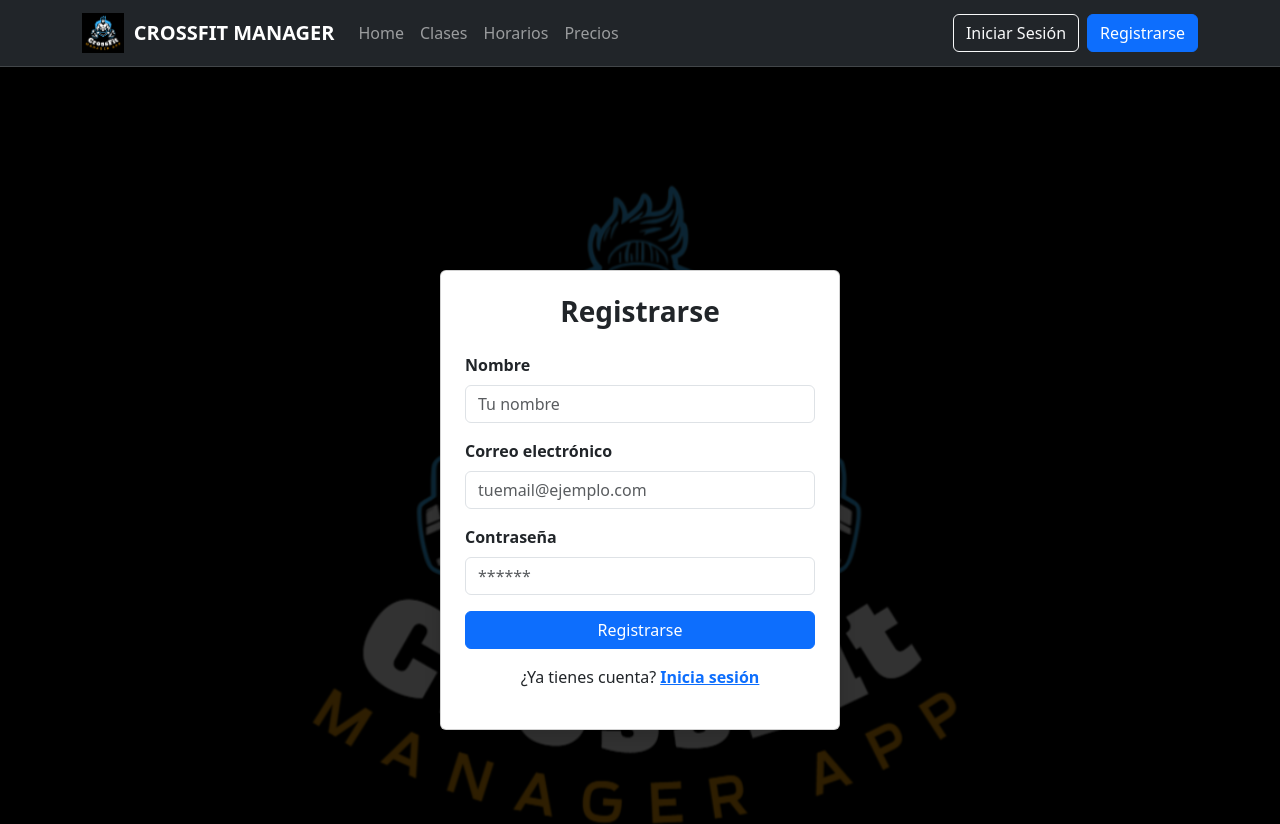
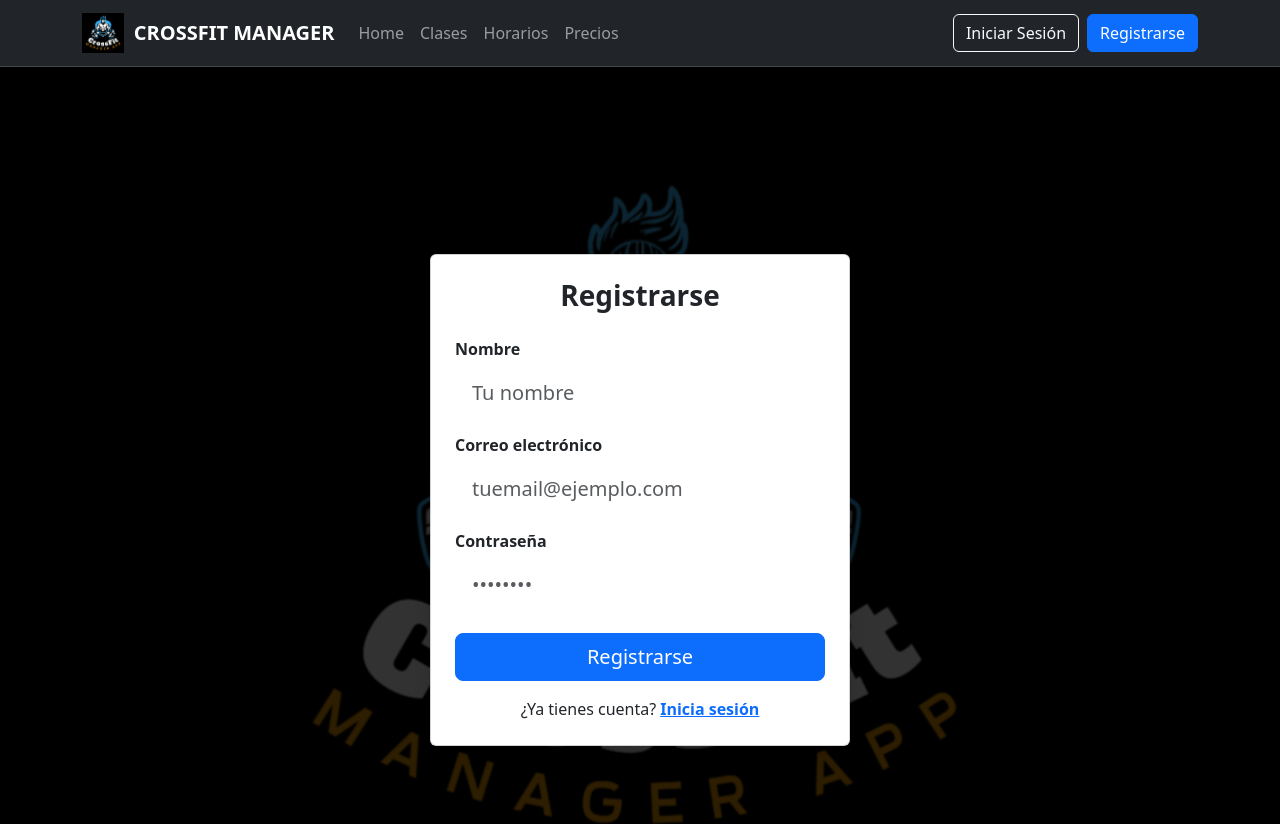
Before and after one commit to Jorgedelaluna/Trabajo-TFG-DAM, a React (Create React App) app in the folder frontend/: page /registro in a window 1280 px wide. Shown: the top 824 px of the page. Built offline with nearby package versions, Linux system fonts and the light colour scheme; no server answers.

Commit message:
estilo final

```diff
--- a/frontend/src/auth/LoginPage.jsx
+++ b/frontend/src/auth/LoginPage.jsx
@@ -1,14 +1,6 @@
 /**
  * ============================================================
- *  PÃ�GINA DE LOGIN: LoginPage.jsx
- *
- *  PÃ¡gina pÃºblica donde el usuario introduce sus credenciales.
- *  Funcionalidades:
- *    - Enviar email y contraseÃ±a al backend
- *    - Validar respuesta y guardar token + usuario en AuthContext
- *    - Redirigir al dashboard correspondiente segÃºn el rol
- *
- *  Forma parte del flujo de autenticaciÃ³n general.
+ *  PÁGINA DE LOGIN: LoginPage.jsx
  * ============================================================
  */
 
@@ -21,56 +13,34 @@ export default function LoginPage() {
   const navigate = useNavigate();
   const { login } = useAuth();
 
-  // Estado del formulario
   const [form, setForm] = useState({ email: "", password: "" });
+  const [error, setError] = useState("");
+  const [cargandoLogin, setCargandoLogin] = useState(false);
 
-  // Estado para mostrar errores al usuario
-  const [error, setError] = useState("");
-
-  /**
-   * ============================================================
-   *  Actualizar campos del formulario
-   * ============================================================
-   */
   const handleChange = (e) => {
-    setForm(prev => ({ ...prev, [e.target.name]: e.target.value }));
+    setForm((prev) => ({ ...prev, [e.target.name]: e.target.value }));
   };
 
-  /**
-   * ============================================================
-   *  Enviar formulario de login
-   * ============================================================
-   */
   const handleSubmit = async (e) => {
     e.preventDefault();
     setError("");
+    setCargandoLogin(true);
 
     try {
       const res = await fetch(`${API_URL}/usuarios/login`, {
         method: "POST",
         headers: { "Content-Type": "application/json" },
-        body: JSON.stringify(form)
+        body: JSON.stringify(form),
       });
 
       if (!res.ok) {
-        // No mostramos mensajes sensibles del backend
         setError("Credenciales incorrectas");
         return;
       }
 
       const data = await res.json();
-      console.log("DATA LOGIN:", data);
+      login(data.token, data.usuario);
 
-      // Guardamos token y usuario en el contexto
-      login(data.token, data.usuario);
-      console.log("TOKEN GUARDADO:", data.token);
-
-      /**
-       * ============================================================
-       * Redirigir segÃºn el rol del usuario
-       * - Se redirige al usuario a su dashboard correspondiente
-       * ============================================================
-       */
       if (data.usuario.rol === "ADMIN") {
         navigate("/admin/dashboard");
       } else if (data.usuario.rol === "COACH") {
@@ -78,72 +48,84 @@ export default function LoginPage() {
       } else {
         navigate("/user/dashboard");
       }
-
     } catch (err) {
       setError("No se pudo conectar con el servidor");
+    } finally {
+      setCargandoLogin(false);
     }
   };
 
-  /**
-   * ============================================================
-   *  RENDER PRINCIPAL
-   * ============================================================
-   */
   return (
     <section className="auth-section d-flex justify-content-center align-items-center">
-      <div className="card auth-card shadow p-4">
-
-        {/* TÃ­tulo */}
+      <div className="card auth-card shadow p-4 login-card-glass">
         <h3 className="text-center mb-4 fw-bold">Iniciar sesión</h3>
 
-        {/* Formulario */}
-        <form onSubmit={handleSubmit}>
+        <form
+          onSubmit={handleSubmit}
+          className="login-form"
+          aria-busy={cargandoLogin}
+        >
           <div className="mb-3">
-
-            {/* Email */}
             <label className="form-label fw-semibold">Correo electrónico</label>
             <input
               type="email"
               name="email"
-              className="form-control form-control-lg"
+              className="form-control form-control-lg login-input"
               placeholder="tuemail@ejemplo.com"
               value={form.email}
               onChange={handleChange}
               required
+              disabled={cargandoLogin}
             />
           </div>
 
-          {/* ContraseÃ±a */}
           <div className="mb-3">
             <label className="form-label fw-semibold">Contraseña</label>
             <input
               type="password"
               name="password"
-              className="form-control form-control-lg"
-              placeholder="******"
+              className="form-control form-control-lg login-input"
+              placeholder="••••••••"
               value={form.password}
               onChange={handleChange}
               required
+              disabled={cargandoLogin}
             />
           </div>
 
-          {/* Boton entrar */}
-          <button type="submit" className="btn btn-primary btn-lg w-100 mt-2">
-            Entrar
+          <button
+            type="submit"
+            className="btn btn-primary btn-lg w-100 mt-2 login-submit-btn"
+            disabled={cargandoLogin}
+            aria-busy={cargandoLogin}
+          >
+            {cargandoLogin ? "Cargando login..." : "Entrar"}
           </button>
+
+          {cargandoLogin && (
+            <div
+              className="login-loading-message mt-3"
+              role="status"
+              aria-live="polite"
+            >
+              <span className="login-loading-spinner" aria-hidden="true"></span>
+              <span>Estamos iniciando tu sesión. Puede tardar unos segundos.</span>
+            </div>
+          )}
         </form>
 
-        {/* Mensaje de error */}
-        {error && <div className="alert alert-danger mt-3">{error}</div>}
+        {error && (
+          <div className="alert alert-danger mt-3 login-error-alert">
+            {error}
+          </div>
+        )}
 
-        {/* Enlace a registro */}
-        <p className="text-center mt-3">
+        <p className="text-center mt-3 mb-0">
           ¿No tienes cuenta?
           <Link to="/registro" className="fw-bold ms-1 text-primary">
             Regístrate
           </Link>
         </p>
-
       </div>
     </section>
   );
--- a/frontend/src/auth/RegistroPage.jsx
+++ b/frontend/src/auth/RegistroPage.jsx
@@ -1,17 +1,6 @@
 /**
  * ============================================================
- *  PáGINA DE REGISTRO: RegistroPage.jsx
- *
- *  PÃ¡gina pÃºblica donde un nuevo usuario puede crear su cuenta.
- *
- *  Funcionalidades:
- *    - Enviar datos del formulario al backend
- *    - Validar respuesta y mostrar mensajes de error/Ã©xito
- *    - Redirigir automÃ¡ticamente al login tras registrarse
- *
- *  Nota:
- *    - No se realiza login automÃ¡tico para mantener seguridad
- *      y claridad en el flujo de autenticaciÃ³n.
+ *  PÁGINA DE REGISTRO: RegistroPage.jsx
  * ============================================================
  */
 
@@ -21,41 +10,28 @@ import { useAuth } from "../auth/AuthContext";
 import API_URL from "../api/api";
 
 export default function RegistroPage() {
-
     const navigate = useNavigate();
     const { login } = useAuth();
 
-    // Estado del formulario
     const [form, setForm] = useState({
         nombre: "",
         email: "",
         password: ""
     });
 
-    // Estados de feedback
     const [error, setError] = useState("");
     const [success, setSuccess] = useState("");
+    const [cargandoRegistro, setCargandoRegistro] = useState(false);
 
-    /**
-     * ============================================================
-     * ACTUALIZAR FORMULARIO
-     * - Actualizar campos del formulario
-     * ============================================================
-     */
     const handleChange = (e) => {
         setForm(prev => ({ ...prev, [e.target.name]: e.target.value }));
     };
 
-    /**
-     * ============================================================
-     * ENVIAR FORMALARIO REGISTRO
-     * - Enviar formulario de registro
-     * ============================================================
-     */
     const handleSubmit = async (e) => {
         e.preventDefault();
         setError("");
         setSuccess("");
+        setCargandoRegistro(true);
 
         try {
             const res = await fetch(`${API_URL}/usuarios/registro`, {
@@ -65,7 +41,6 @@ export default function RegistroPage() {
             });
 
             if (!res.ok) {
-                // No mostramos mensajes sensibles del backend
                 setError("No se pudo completar el registro");
                 return;
             }
@@ -73,92 +48,108 @@ export default function RegistroPage() {
             const data = await res.json();
             console.log("REGISTRO:", data);
 
-            // Mensaje de Ã©xito
-            setSuccess("Registro completado. Redirigiendoâ€¦");
-
-            // Redirigir al login tras un pequeÃ±o delay
+            setSuccess("Registro completado. Redirigiendo…");
             setTimeout(() => navigate("/login"), 1200);
 
         } catch (err) {
             setError("No se pudo conectar con el servidor");
+        } finally {
+            setCargandoRegistro(false);
         }
     };
 
-    /**
-     * ============================================================
-     *  RENDER PRINCIPAL
-     * ============================================================
-     */
     return (
-        <div className="container d-flex justify-content-center align-items-center" style={{ minHeight: "100vh" }}>
-            <div className="card shadow p-4" style={{ width: "100%", maxWidth: "400px" }}>
-
-                {/* Titulo */}
+        <section className="auth-section d-flex justify-content-center align-items-center">
+            <div className="card auth-card shadow p-4 login-card-glass">
                 <h3 className="text-center mb-4 fw-bold">Registrarse</h3>
 
-                {/* Formulario */}
-                <form onSubmit={handleSubmit}>
+                <form
+                    onSubmit={handleSubmit}
+                    className="login-form"
+                    aria-busy={cargandoRegistro}
+                >
                     <div className="mb-3">
-
-                        {/* Nombre */}
                         <label className="form-label fw-semibold">Nombre</label>
                         <input
                             type="text"
                             name="nombre"
-                            className="form-control"
+                            className="form-control form-control-lg login-input"
                             placeholder="Tu nombre"
                             value={form.nombre}
                             onChange={handleChange}
                             required
+                            disabled={cargandoRegistro}
                         />
                     </div>
 
-                    {/* Email */}
                     <div className="mb-3">
                         <label className="form-label fw-semibold">Correo electrónico</label>
                         <input
                             type="email"
                             name="email"
-                            className="form-control"
+                            className="form-control form-control-lg login-input"
                             placeholder="tuemail@ejemplo.com"
                             value={form.email}
                             onChange={handleChange}
                             required
+                            disabled={cargandoRegistro}
                         />
                     </div>
 
-                    {/* Contraseña */}
                     <div className="mb-3">
                         <label className="form-label fw-semibold">Contraseña</label>
                         <input
                             type="password"
                             name="password"
-                            className="form-control"
-                            placeholder="******"
+                            className="form-control form-control-lg login-input"
+                            placeholder="••••••••"
                             value={form.password}
                             onChange={handleChange}
                             required
+                            disabled={cargandoRegistro}
                         />
                     </div>
 
-                    {/* Boton enviar */}
-                    <button type="submit" className="btn btn-primary w-100">
-                        Registrarse
+                    <button
+                        type="submit"
+                        className="btn btn-primary btn-lg w-100 mt-2 login-submit-btn"
+                        disabled={cargandoRegistro}
+                        aria-busy={cargandoRegistro}
+                    >
+                        {cargandoRegistro ? "Creando cuenta..." : "Registrarse"}
                     </button>
+
+                    {cargandoRegistro && (
+                        <div
+                            className="login-loading-message mt-3"
+                            role="status"
+                            aria-live="polite"
+                        >
+                            <span className="login-loading-spinner" aria-hidden="true"></span>
+                            <span>Estamos creando tu cuenta. Puede tardar unos segundos.</span>
+                        </div>
+                    )}
                 </form>
 
-                {/* Mensajes de error o exito */}
-                {error && <div className="alert alert-danger mt-3">{error}</div>}
-                {success && <div className="alert alert-success mt-3">{success}</div>}
+                {error && (
+                    <div className="alert alert-danger mt-3 login-error-alert">
+                        {error}
+                    </div>
+                )}
 
-                {/* Enlace a login */}
-                <p className="text-center mt-3">
+                {success && (
+                    <div className="alert alert-success mt-3 login-success-alert">
+                        {success}
+                    </div>
+                )}
+
+                <p className="text-center mt-3 mb-0">
                     ¿Ya tienes cuenta?
                     <Link to="/login" className="text-primary fw-bold ms-1">
                         Inicia sesión
                     </Link>
                 </p>
             </div>
-        </div>
+        </section>
     );
 }
```
